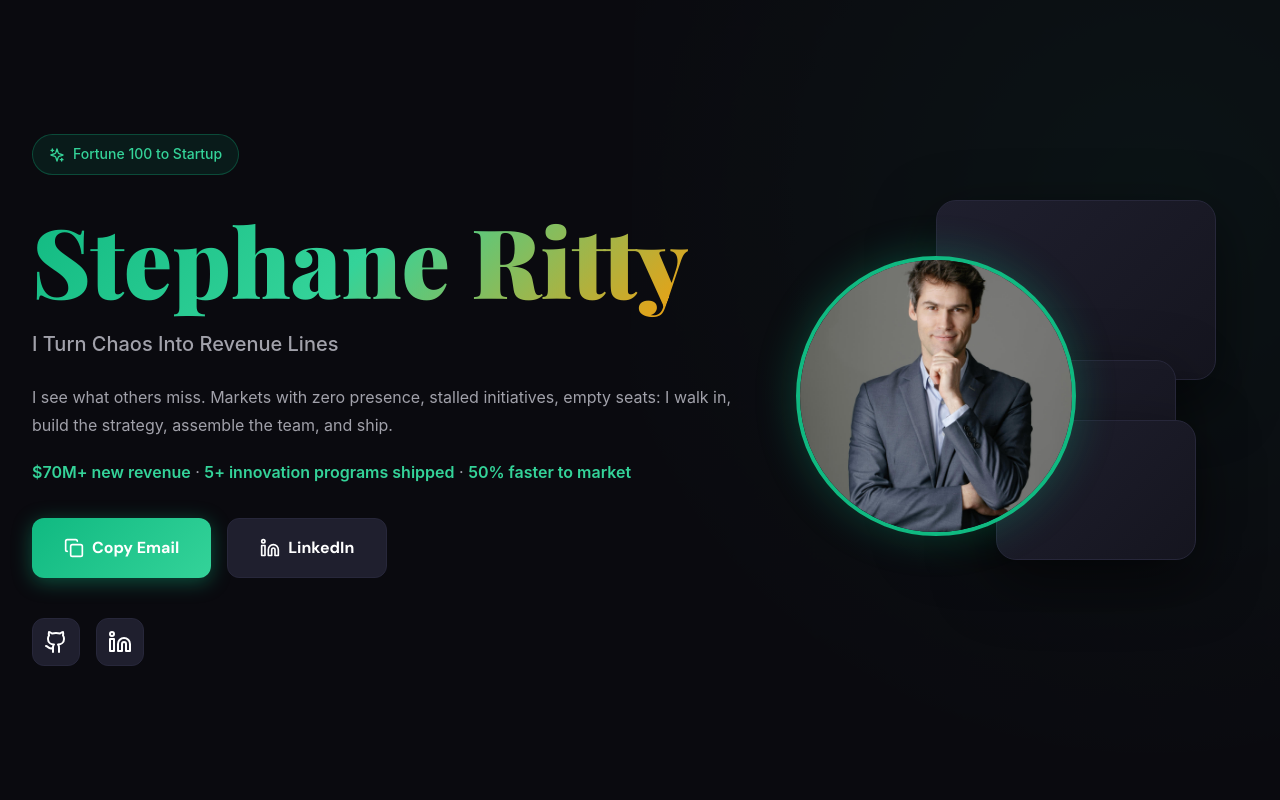
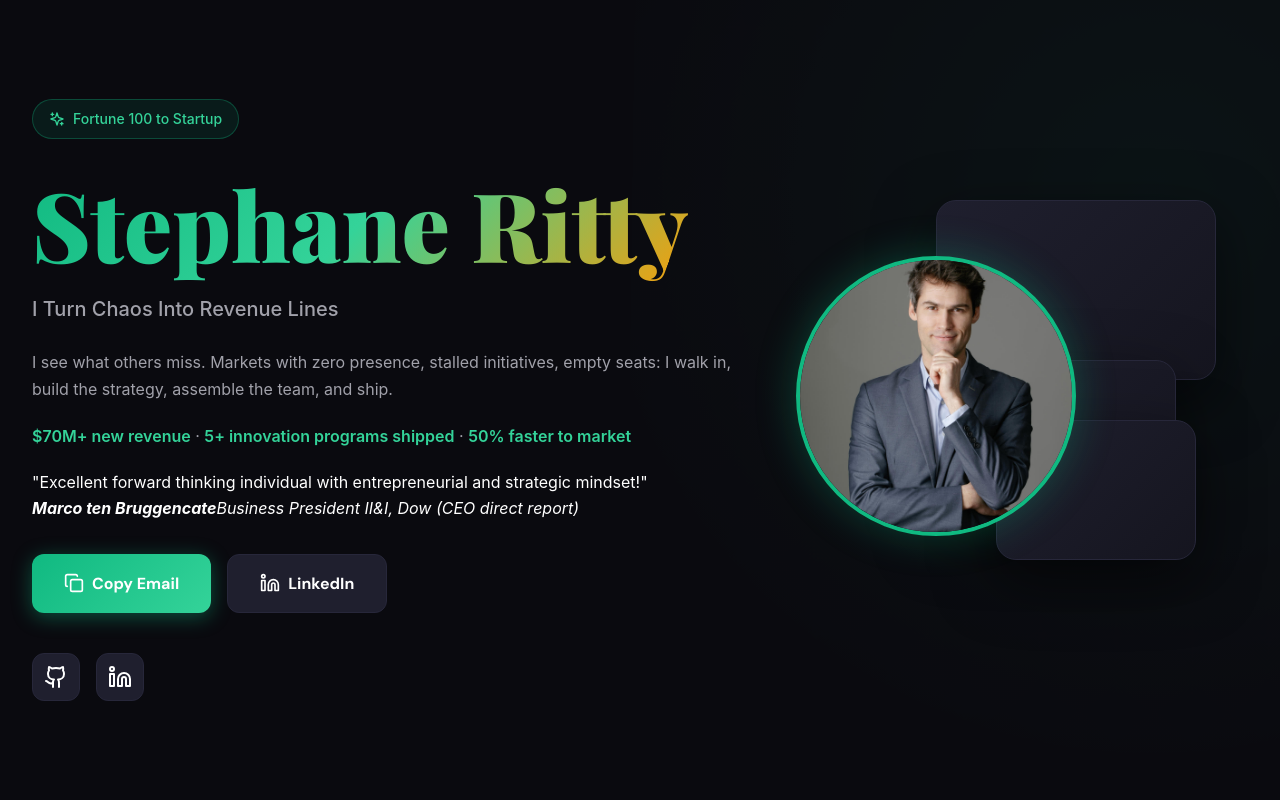
Before and after one commit to stephaneritty-del/portfolio, a React (Vite) app: page / in a window 1280 px wide. Shown: the top 800 px of the page. Built offline with nearby package versions, Linux system fonts and the light colour scheme.

Commit message:
Update App.jsx

```diff
--- a/src/App.jsx
+++ b/src/App.jsx
@@ -98,6 +98,17 @@ function App() {
 <p className="hero-description">
   <strong>$70M+ new revenue</strong> · <strong>5+ innovation programs shipped</strong> · <strong>50% faster to market</strong>
 </p>
+
+        {/* Testimonial */}
+<div className="testimonial-section">
+  <blockquote className="testimonial">
+    <p>"Excellent forward thinking individual with entrepreneurial and strategic mindset!"</p>
+    <cite>
+      <strong>Marco ten Bruggencate</strong>
+      <span>Business President II&I, Dow (CEO direct report)</span>
+    </cite>
+  </blockquote>
+</div>
           <div className="hero-cta">
             <button onClick={copyEmail} className="btn btn-primary">
               {emailCopied ? <Check size={20} /> : <Copy size={20} />}
```
